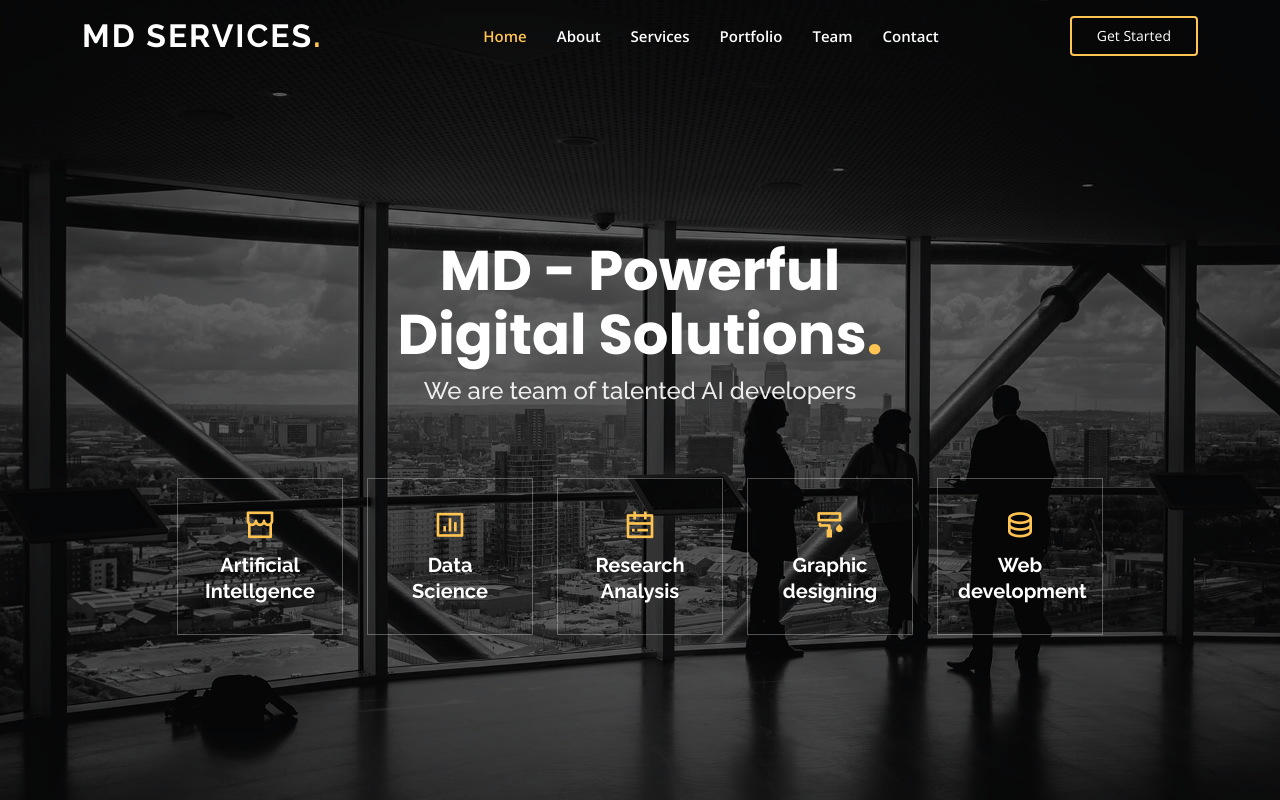
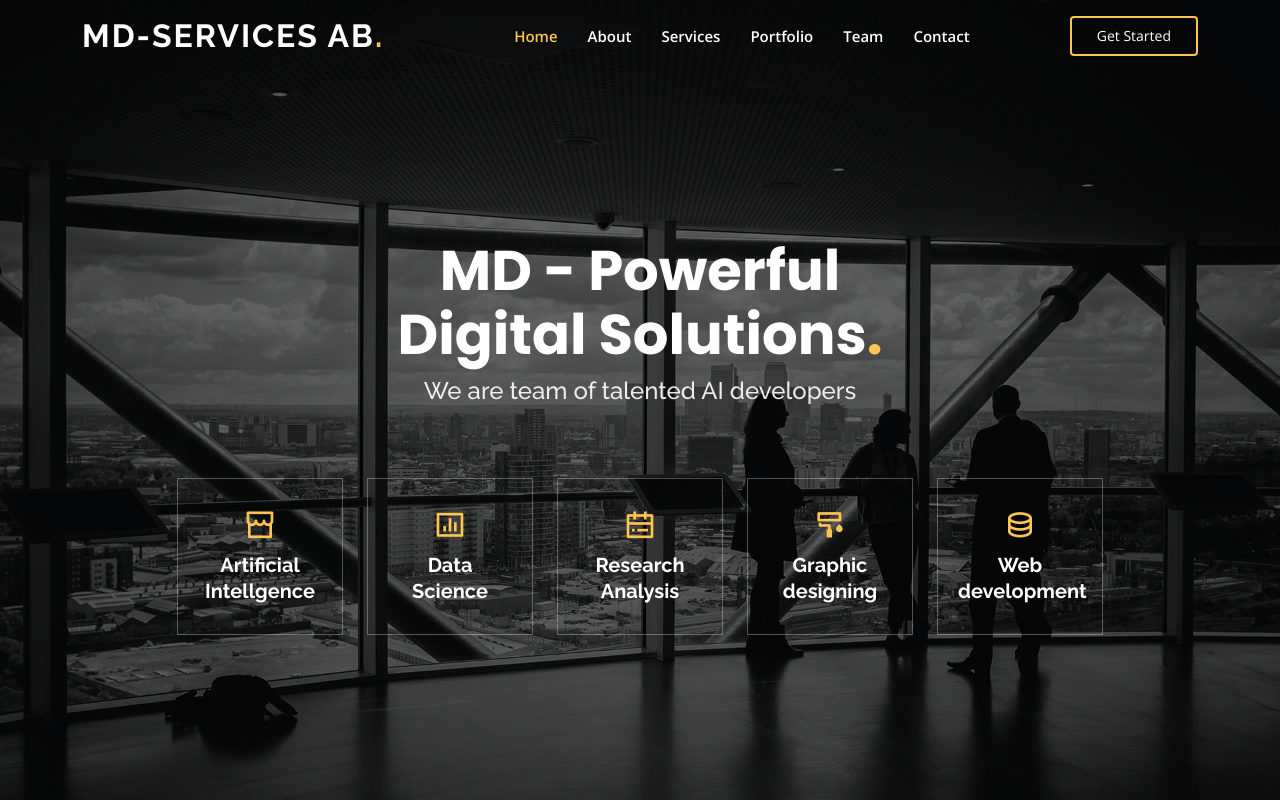
Before and after one commit to SahilJatoi744/MD-Services-AB, a plain HTML site: page index.html in a window 1280 px wide. Shown: the top 800 px of the page. Drawn offline with nearby package versions, Linux system fonts and the light colour scheme.

Commit message:
final update

```diff
--- a/index.html
+++ b/index.html
@@ -37,7 +37,7 @@
   <header id="header" class="fixed-top ">
     <div class="container d-flex align-items-center justify-content-lg-between">
 
-      <h1 class="logo me-auto me-lg-0"><a href="index.html">MD Services<span>.</span></a></h1>
+      <h1 class="logo me-auto me-lg-0"><a href="index.html">MD-Services AB<span>.</span></a></h1>
       <!-- Uncomment below if you prefer to use an image logo -->
       <!-- <a href="index.html" class="logo me-auto me-lg-0"><img src="assets/img/logo.png" alt="" class="img-fluid"></a>-->
 
@@ -648,10 +648,12 @@
           <p>Contact Us</p>
         </div>
 
+        <!-- <div>
+          <iframe style="border:0; width: 100%; height: 270px;" src="https://www.google.com/maps/place/P%C3%A4rlgatan+6a,+195+30+M%C3%A4rsta/@59.6223255,17.8588708,17z/data=!3m1!4b1!4m6!3m5!1s0x465fbc15bbc15849:0xdf1b57503ea4415f!8m2!3d59.6223255!4d17.8588708!16s%2Fg%2F11t2q4zpbn?hl=en-SE&entry=ttu" frameborder="0" allowfullscreen></iframe>
+        </div> -->
         <div>
-          <iframe style="border:0; width: 100%; height: 270px;" src="https://www.google.com/maps/place/P%C3%A4rlgatan+6a,+195+30+M%C3%A4rsta/@59.6223255,17.8588708,17z/data=!3m1!4b1!4m6!3m5!1s0x465fbc15bbc15849:0xdf1b57503ea4415f!8m2!3d59.6223255!4d17.8588708!16s%2Fg%2F11t2q4zpbn?hl=en-SE&entry=ttu" frameborder="0" allowfullscreen></iframe>
+          <iframe style="border:0; width: 100%; height: 270px;" src="https://www.google.com/maps/embed?pb=!1m18!1m12!1m3!1d2032.308742853212!2d17.8588708!3d59.6223255!2m3!1f0!2f0!3f0!3m2!1i1024!2i768!4f13.1!3m3!1m2!1s0x465fbc15bbc15849%3A0xdf1b57503ea4415f!2sP%C3%A4rlgatan%206a%2C%20195%2030%20M%C3%A4rsta%2C%20Sweden!5e0!3m2!1sen!2sus!4v1624682136740!5m2!1sen!2sus" frameborder="0" allowfullscreen></iframe>
         </div>
-
         <div class="row mt-5">
 
           <div class="col-lg-4">
```
